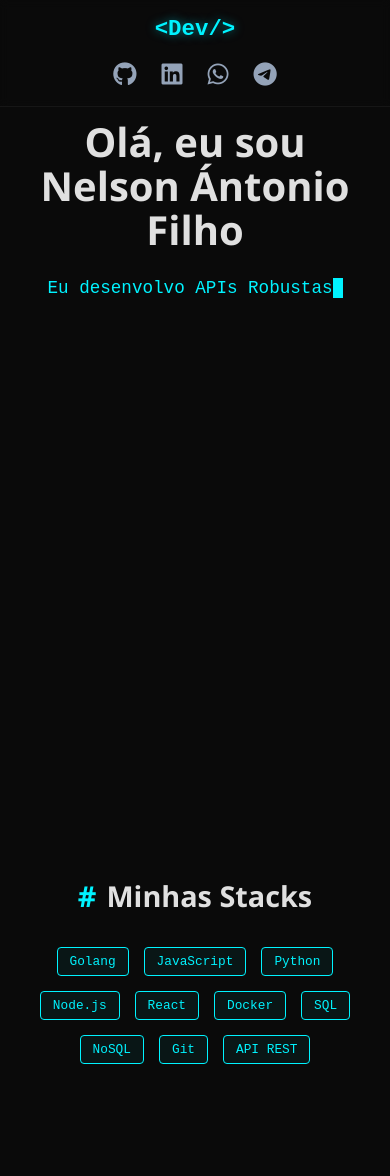
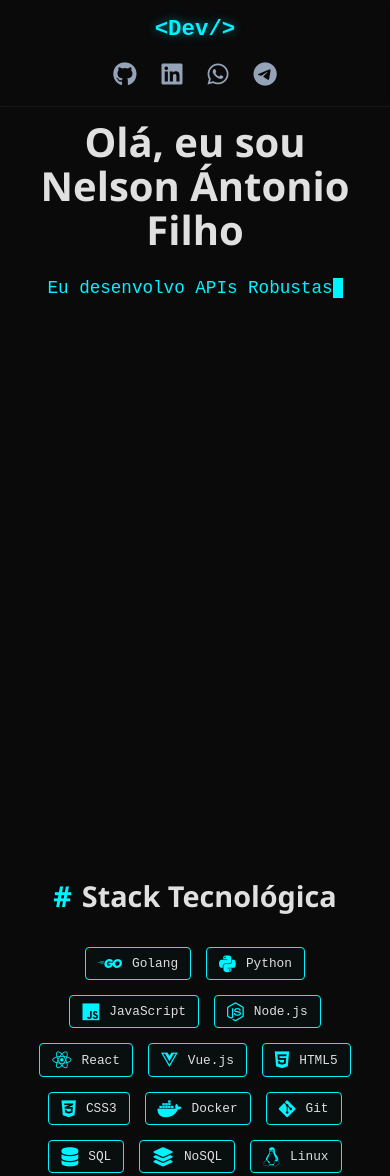
Before and after one commit to NordicManX/portifolio_Nelson_Carvalho, a plain HTML site: page index.html in a window 390 px wide. Shown: the top 1176 px of the page. Drawn offline with Linux system fonts and the light colour scheme; no server answers.

Commit message:
adicionado novas tags e centralizado as stacks na pagina web e mobile

```diff
--- a/index.html
+++ b/index.html
@@ -32,19 +32,8 @@
     </section>
 
     <section class="skills-section">
-        <h2 class="section-title">Minhas Stacks</h2>
-        <div class="skills-grid">
-            <div class="skill-tag">Golang</div>
-            <div class="skill-tag">JavaScript</div>
-            <div class="skill-tag">Python</div>
-            <div class="skill-tag">Node.js</div>
-            <div class="skill-tag">React</div>
-            <div class="skill-tag">Docker</div>
-            <div class="skill-tag">SQL</div>
-            <div class="skill-tag">NoSQL</div>
-            <div class="skill-tag">Git</div>
-            <div class="skill-tag">API REST</div>
-        </div>
+        <h2 class="section-title">Stack Tecnológica</h2>
+        <div class="skills-grid" id="skills-container"></div>
     </section>
 
     <section class="projects-section">
--- a/main.css
+++ b/main.css
@@ -115,35 +115,64 @@
     }
 }
 
-/* --- SKILLS SECTION --- */
+/* --- SKILLS COM ÍCONES (LADO A LADO) --- */
 .skills-section {
     padding: 2rem 10%;
     margin-bottom: 2rem;
+    text-align: center;
 }
 
 .skills-grid {
     display: flex;
+    /* Ativa o modo flexível */
+    flex-direction: row;
+    /* Força a direção LINHA (lado a lado) */
     flex-wrap: wrap;
+    /* Permite quebrar linha se não couber na tela */
+    justify-content: center;
+    /* Centraliza o bloco de skills */
     gap: 15px;
+    /* Espaço entre elas */
     margin-top: 20px;
 }
 
 .skill-tag {
-    padding: 8px 16px;
+    width: auto;
+    /* OBRIGATÓRIO: Largura automática baseada no texto */
+    display: inline-flex;
+    /* Comporta-se como um bloco de texto lado a lado */
+    align-items: center;
+    justify-content: center;
+    gap: 10px;
+
+    padding: 10px 20px;
     border: 1px solid var(--neon-blue);
-    color: var(--neon-blue);
+    color: var(--text-main);
     font-family: var(--font-mono);
     font-size: 0.9rem;
     border-radius: 4px;
-    background: rgba(0, 243, 255, 0.05);
+    /* Se quiser redondo, mude para 50px */
+    background: rgba(0, 243, 255, 0.02);
     transition: 0.3s;
     cursor: default;
 }
 
+.skill-tag i {
+    font-size: 1.2rem;
+    color: var(--neon-blue);
+    transition: 0.3s;
+}
+
+/* Efeito Hover */
 .skill-tag:hover {
     background: var(--neon-blue);
-    color: #000;
+    color: #0a0a0a;
     box-shadow: var(--neon-glow);
+    transform: translateY(-3px);
+}
+
+.skill-tag:hover i {
+    color: #0a0a0a;
 }
 
 /* --- REPOSITÓRIOS (DESIGN HUD) --- */
--- a/script.js
+++ b/script.js
@@ -347,3 +347,38 @@
         }
     });
 }
+
+/* --- 6. RENDERIZAÇÃO DAS SKILLS COM ÍCONES --- */
+const skillsContainer = document.getElementById('skills-container');
+
+const techStack = [
+    { name: "Golang", icon: "fab fa-golang" },
+    { name: "Python", icon: "fab fa-python" },
+    { name: "JavaScript", icon: "fab fa-js" },
+    { name: "Node.js", icon: "fab fa-node-js" },
+    { name: "React", icon: "fab fa-react" },
+    { name: "Vue.js", icon: "fab fa-vuejs" },
+    { name: "HTML5", icon: "fab fa-html5" },
+    { name: "CSS3", icon: "fab fa-css3-alt" },
+    { name: "Docker", icon: "fab fa-docker" },
+    { name: "Git", icon: "fab fa-git-alt" },
+    { name: "SQL", icon: "fas fa-database" },
+    { name: "NoSQL", icon: "fas fa-layer-group" },
+    { name: "Linux", icon: "fab fa-linux" }
+];
+
+if (skillsContainer) {
+    skillsContainer.innerHTML = ''; // Garante que está vazio
+
+    techStack.forEach(skill => {
+        const tag = document.createElement('div');
+        tag.className = 'skill-tag';
+
+        tag.innerHTML = `
+            <i class="${skill.icon}"></i>
+            ${skill.name}
+        `;
+
+        skillsContainer.appendChild(tag);
+    });
+}
```
